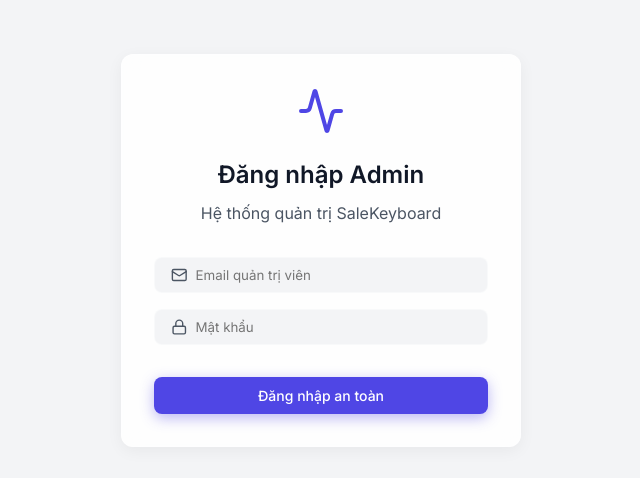
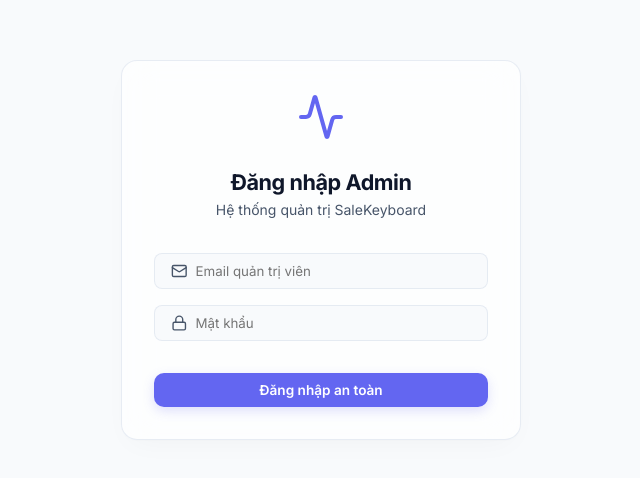
Before and after one commit to mun0602/web_management_sale_fresh, a Next.js app: page /login in a window 1280 px wide. Shown: the part 150-628 px from the top of the page, without its empty margins (319-959 px from the left). Built offline with nearby package versions, Linux system fonts and the light colour scheme; no server answers.

Commit message:
feat: add mock dashboard APIs and enhance overall styling with elegant Glassmorphism

```diff
--- a/src/app/globals.css
+++ b/src/app/globals.css
@@ -1,86 +1,148 @@
+:root {
+  /* Premium Slate & Indigo Color Palette */
+  --bg-color: #f8fafc;
+  --text-primary: #0f172a;
+  --text-secondary: #475569;
 
-:root {
-  /* Color Palette */
-  --bg-color: #f3f4f6;
-  --text-primary: #111827;
-  --text-secondary: #4b5563;
-  --primary: #4f46e5;
-  --primary-hover: #4338ca;
-  --accent: #06b6d4;
-  --success: #10b981;
-  --danger: #ef4444;
-  --warning: #f59e0b;
+  --primary: #6366f1; /* Indigo 500 */
+  --primary-hover: #4f46e5; /* Indigo 600 */
+  --primary-light: rgba(99, 102, 241, 0.08);
+  --primary-light-hover: rgba(99, 102, 241, 0.15);
 
-  --surface-bg: rgba(255, 255, 255, 0.85);
-  --surface-border: rgba(255, 255, 255, 0.4);
-  --glass-shadow: 0 8px 32px 0 rgba(31, 38, 135, 0.07);
-  --header-height: 64px;
+  --accent: #06b6d4; /* Cyan */
+  --success: #10b981; /* Emerald */
+  --danger: #f43f5e; /* Rose */
+  --warning: #f59e0b; /* Amber */
+
+  /* Glassmorphism Tokens */
+  --surface-bg: rgba(255, 255, 255, 0.7);
+  --surface-border: rgba(226, 232, 240, 0.8);
+  --glass-shadow: 0 10px 30px -10px rgba(0, 0, 0, 0.04), 0 1px 3px rgba(0, 0, 0, 0.02);
+  --card-shadow: 0 20px 25px -5px rgba(0, 0, 0, 0.02), 0 10px 10px -5px rgba(0, 0, 0, 0.02);
+
+  --header-height: 72px;
   --sidebar-width: 260px;
 }
 
 [data-theme='dark'] {
-  --bg-color: #0f172a;
+  --bg-color: #0b0f19;
   --text-primary: #f8fafc;
   --text-secondary: #94a3b8;
-  --primary: #6366f1;
-  --primary-hover: #818cf8;
-  --surface-bg: rgba(30, 41, 59, 0.7);
-  --surface-border: rgba(255, 255, 255, 0.1);
-  --glass-shadow: 0 8px 32px 0 rgba(0, 0, 0, 0.3);
+
+  --primary: #818cf8;
+  --primary-hover: #6366f1;
+  --primary-light: rgba(129, 140, 248, 0.1);
+  --primary-light-hover: rgba(129, 140, 248, 0.2);
+
+  --surface-bg: rgba(17, 24, 39, 0.7);
+  --surface-border: rgba(255, 255, 255, 0.06);
+  --glass-shadow: 0 10px 30px -10px rgba(0, 0, 0, 0.3), 0 1px 3px rgba(0, 0, 0, 0.1);
+  --card-shadow: 0 20px 25px -5px rgba(0, 0, 0, 0.2), 0 10px 10px -5px rgba(0, 0, 0, 0.1);
 }
 
 * {
   box-sizing: border-box;
   margin: 0;
   padding: 0;
-  font-family: var(--font-inter), 'Inter', sans-serif;
+  font-family: var(--font-inter), 'Inter', -apple-system, BlinkMacSystemFont, sans-serif;
+  -webkit-font-smoothing: antialiased;
+  -moz-osx-font-smoothing: grayscale;
 }
 
 body {
   background-color: var(--bg-color);
   color: var(--text-primary);
-  line-height: 1.5;
+  line-height: 1.6;
   transition: background-color 0.3s ease, color 0.3s ease;
   overflow-x: hidden;
+  position: relative;
 }
 
-/* Glassmorphism Classes */
+/* Ambient glow backgrounds */
+body::before {
+  content: "";
+  position: absolute;
+  top: 0;
+  left: 20%;
+  width: 600px;
+  height: 600px;
+  background: radial-gradient(circle, rgba(99, 102, 241, 0.03) 0%, rgba(99, 102, 241, 0) 70%);
+  z-index: -1;
+  pointer-events: none;
+}
+
+body::after {
+  content: "";
+  position: absolute;
+  bottom: 10%;
+  right: 10%;
+  width: 400px;
+  height: 400px;
+  background: radial-gradient(circle, rgba(6, 182, 212, 0.02) 0%, rgba(6, 182, 212, 0) 70%);
+  z-index: -1;
+  pointer-events: none;
+}
+
+/* Glassmorphism Components */
 .glass-panel {
   background: var(--surface-bg);
-  backdrop-filter: blur(12px);
-  -webkit-backdrop-filter: blur(12px);
+  backdrop-filter: blur(16px);
+  -webkit-backdrop-filter: blur(16px);
   border: 1px solid var(--surface-border);
   box-shadow: var(--glass-shadow);
   border-radius: 16px;
+  transition: all 0.3s cubic-bezier(0.4, 0, 0.2, 1);
 }
 
 .glass-card {
   background: var(--surface-bg);
-  backdrop-filter: blur(10px);
-  -webkit-backdrop-filter: blur(10px);
+  backdrop-filter: blur(16px);
+  -webkit-backdrop-filter: blur(16px);
   border: 1px solid var(--surface-border);
-  box-shadow: 0 4px 16px 0 rgba(0, 0, 0, 0.05);
-  border-radius: 12px;
-  padding: 20px;
-  transition: transform 0.2s ease, box-shadow 0.2s ease;
+  box-shadow: var(--glass-shadow);
+  border-radius: 16px;
+  padding: 1.5rem;
+  transition: all 0.3s cubic-bezier(0.4, 0, 0.2, 1);
 }
 
 .glass-card:hover {
   transform: translateY(-2px);
-  box-shadow: var(--glass-shadow);
+  box-shadow: var(--card-shadow);
+  border-color: rgba(99, 102, 241, 0.15);
 }
 
 /* Typography */
-h1 { font-size: 1.875rem; font-weight: 700; margin-bottom: 0.5rem; letter-spacing: -0.025em; }
-h2 { font-size: 1.5rem; font-weight: 600; margin-bottom: 0.5rem; }
-h3 { font-size: 1.25rem; font-weight: 600; }
-p { color: var(--text-secondary); }
+h1 {
+  font-size: 1.75rem;
+  font-weight: 700;
+  color: var(--text-primary);
+  letter-spacing: -0.03em;
+  margin-bottom: 0.25rem;
+}
 
-/* Layout */
+h2 {
+  font-size: 1.35rem;
+  font-weight: 650;
+  color: var(--text-primary);
+  letter-spacing: -0.02em;
+}
+
+h3 {
+  font-size: 1.15rem;
+  font-weight: 600;
+  color: var(--text-primary);
+  letter-spacing: -0.01em;
+}
+
+p {
+  color: var(--text-secondary);
+  font-size: 0.875rem;
+}
+
+/* Layout Grid & Sidebar */
 .app-layout {
   display: flex;
   min-height: 100vh;
-  position: relative;
 }
 
 .sidebar {
@@ -92,70 +154,74 @@
   z-index: 50;
   display: flex;
   flex-direction: column;
-  padding: 1.5rem;
+  padding: 2rem 1.5rem;
   border-right: 1px solid var(--surface-border);
-  background: var(--surface-bg);
+  background: rgba(255, 255, 255, 0.45);
   backdrop-filter: blur(20px);
-  transition: transform 0.3s ease;
+  -webkit-backdrop-filter: blur(20px);
+  transition: transform 0.3s cubic-bezier(0.4, 0, 0.2, 1);
 }
 
 .sidebar-logo {
-  font-size: 1.5rem;
+  font-size: 1.35rem;
   font-weight: 800;
-  background: linear-gradient(135deg, var(--primary), var(--accent));
+  background: linear-gradient(135deg, var(--primary) 30%, var(--accent) 100%);
   -webkit-background-clip: text;
   -webkit-text-fill-color: transparent;
-  margin-bottom: 2rem;
   display: flex;
   align-items: center;
-  gap: 0.5rem;
+  gap: 0.625rem;
+  letter-spacing: -0.03em;
 }
 
 .nav-menu {
   display: flex;
   flex-direction: column;
-  gap: 0.5rem;
+  gap: 0.375rem;
   list-style: none;
+  margin-top: 2rem;
 }
 
 .nav-item {
   display: flex;
   align-items: center;
   gap: 0.75rem;
-  padding: 0.875rem 1rem;
-  border-radius: 10px;
+  padding: 0.75rem 1rem;
+  border-radius: 12px;
   color: var(--text-secondary);
   text-decoration: none;
   font-weight: 500;
-  transition: all 0.2s ease;
+  font-size: 0.9rem;
+  transition: all 0.2s cubic-bezier(0.4, 0, 0.2, 1);
 }
 
-.nav-item:hover, .nav-item.active {
-  background: rgba(79, 70, 229, 0.1);
+.nav-item:hover {
+  background: var(--primary-light);
   color: var(--primary);
+  transform: translateX(2px);
 }
 
 .nav-item.active {
   font-weight: 600;
-  background: linear-gradient(90deg, rgba(79, 70, 229, 0.15), transparent);
-  border-left: 3px solid var(--primary);
+  background: var(--primary-light-hover);
+  color: var(--primary);
 }
 
 .main-content {
   flex: 1;
   margin-left: var(--sidebar-width);
   min-height: 100vh;
-  padding: 2rem;
+  padding: 2.5rem;
   transition: margin-left 0.3s ease;
 }
 
-/* Header */
+/* Header UI */
 .top-header {
   display: flex;
   justify-content: space-between;
   align-items: center;
   margin-bottom: 2rem;
-  padding-bottom: 1rem;
+  padding-bottom: 1.25rem;
   border-bottom: 1px solid var(--surface-border);
 }
 
@@ -166,25 +232,32 @@
   color: var(--text-primary);
   cursor: pointer;
   padding: 0.5rem;
-  margin-right: 1rem;
+  border-radius: 8px;
+  transition: background 0.2s;
+}
+
+.mobile-menu-btn:hover {
+  background: rgba(0, 0, 0, 0.03);
 }
 
 .user-profile {
   display: flex;
   align-items: center;
-  gap: 1rem;
+  gap: 0.875rem;
 }
 
 .avatar {
-  width: 40px;
-  height: 40px;
-  border-radius: 50%;
-  background: var(--primary);
+  width: 38px;
+  height: 38px;
+  border-radius: 10px;
+  background: linear-gradient(135deg, var(--primary) 0%, var(--primary-hover) 100%);
   color: white;
   display: flex;
   align-items: center;
   justify-content: center;
   font-weight: 600;
+  font-size: 0.875rem;
+  box-shadow: 0 4px 10px rgba(99, 102, 241, 0.25);
 }
 
 /* Buttons */
@@ -193,54 +266,55 @@
   align-items: center;
   justify-content: center;
   gap: 0.5rem;
-  padding: 0.625rem 1.25rem;
-  font-size: 0.875rem;
-  font-weight: 500;
-  border-radius: 8px;
+  padding: 0.55rem 1.15rem;
+  font-size: 0.85rem;
+  font-weight: 550;
+  border-radius: 10px;
   border: none;
   cursor: pointer;
-  transition: all 0.2s ease;
+  transition: all 0.2s cubic-bezier(0.4, 0, 0.2, 1);
 }
 
 .btn-primary {
   background: var(--primary);
   color: white;
-  box-shadow: 0 4px 14px 0 rgba(79, 70, 229, 0.39);
+  box-shadow: 0 4px 12px 0 rgba(99, 102, 241, 0.2);
 }
 
 .btn-primary:hover {
   background: var(--primary-hover);
   transform: translateY(-1px);
-  box-shadow: 0 6px 20px rgba(79, 70, 229, 0.23);
+  box-shadow: 0 6px 16px rgba(99, 102, 241, 0.3);
 }
 
 .btn-outline {
-  background: transparent;
+  background: var(--surface-bg);
   color: var(--text-primary);
   border: 1px solid var(--surface-border);
 }
 
 .btn-outline:hover {
-  background: rgba(0,0,0,0.05);
+  background: rgba(0, 0, 0, 0.02);
+  border-color: rgba(99, 102, 241, 0.2);
 }
 
 /* Tables */
 .table-container {
   width: 100%;
   overflow-x: auto;
-  border-radius: 12px;
+  border-radius: 16px;
   background: var(--surface-bg);
   border: 1px solid var(--surface-border);
+  box-shadow: var(--glass-shadow);
 }
 
 table {
   width: 100%;
   border-collapse: collapse;
-  min-width: 800px; /* Ensure table scrolls horizontally on small screens */
 }
 
 th, td {
-  padding: 1rem;
+  padding: 0.875rem 1.25rem;
   text-align: left;
   border-bottom: 1px solid var(--surface-border);
 }
@@ -248,10 +322,10 @@
 th {
   font-weight: 600;
   color: var(--text-secondary);
-  font-size: 0.875rem;
+  font-size: 0.75rem;
   text-transform: uppercase;
-  letter-spacing: 0.05em;
-  background: rgba(0,0,0,0.02);
+  letter-spacing: 0.06em;
+  background: rgba(0, 0, 0, 0.01);
 }
 
 tr:last-child td {
@@ -259,81 +333,80 @@
 }
 
 tr:hover td {
-  background: rgba(0,0,0,0.02);
+  background: rgba(99, 102, 241, 0.01);
 }
 
 /* Badges */
 .badge {
   display: inline-flex;
   align-items: center;
-  padding: 0.25rem 0.625rem;
-  border-radius: 9999px;
-  font-size: 0.75rem;
+  padding: 0.2rem 0.55rem;
+  border-radius: 6px;
+  font-size: 0.725rem;
   font-weight: 600;
+  letter-spacing: 0.02em;
 }
 
-.badge-success { background: rgba(16, 185, 129, 0.1); color: var(--success); }
-.badge-warning { background: rgba(245, 158, 11, 0.1); color: var(--warning); }
-.badge-danger { background: rgba(239, 68, 68, 0.1); color: var(--danger); }
-.badge-primary { background: rgba(79, 70, 229, 0.1); color: var(--primary); }
+.badge-success { background: rgba(16, 185, 129, 0.08); color: var(--success); }
+.badge-warning { background: rgba(245, 158, 11, 0.08); color: var(--warning); }
+.badge-danger { background: rgba(244, 63, 94, 0.08); color: var(--danger); }
+.badge-primary { background: rgba(99, 102, 241, 0.08); color: var(--primary); }
 
-/* Dashboard Grid */
+/* Dashboard Styling */
 .dashboard-grid {
   display: grid;
-  grid-template-columns: repeat(auto-fit, minmax(280px, 1fr));
-  gap: 1.5rem;
-  margin-bottom: 2rem;
+  grid-template-columns: repeat(auto-fit, minmax(240px, 1fr));
+  gap: 1.25rem;
+  margin-bottom: 1.5rem;
 }
 
 .kpi-card {
   display: flex;
   flex-direction: column;
-  gap: 0.5rem;
+  gap: 0.375rem;
+  padding: 1.25rem;
 }
 
 .kpi-title {
   color: var(--text-secondary);
-  font-size: 0.875rem;
-  font-weight: 500;
+  font-size: 0.8rem;
+  font-weight: 550;
   display: flex;
   align-items: center;
   gap: 0.5rem;
 }
 
 .kpi-value {
-  font-size: 2rem;
+  font-size: 1.65rem;
   font-weight: 700;
   color: var(--text-primary);
+  letter-spacing: -0.02em;
+  margin-top: 0.15rem;
 }
 
-.kpi-trend {
-  display: inline-flex;
-  align-items: center;
-  font-size: 0.875rem;
-  font-weight: 500;
-  gap: 0.25rem;
-}
-
-.trend-up { color: var(--success); }
-.trend-down { color: var(--danger); }
-
-/* Utilities */
+/* Flex / Spacing utilities */
 .flex { display: flex; }
 .flex-col { display: flex; flex-direction: column; }
 .items-center { align-items: center; }
 .justify-between { justify-content: space-between; }
+.justify-center { justify-content: center; }
+.justify-end { justify-content: flex-end; }
 .gap-2 { gap: 0.5rem; }
 .gap-4 { gap: 1rem; }
 .gap-8 { gap: 2rem; }
 .mt-4 { margin-top: 1rem; }
+.mb-2 { margin-bottom: 0.5rem; }
 .mb-4 { margin-bottom: 1rem; }
 .mb-6 { margin-bottom: 1.5rem; }
 .mb-8 { margin-bottom: 2rem; }
 .p-4 { padding: 1rem; }
-.justify-end { justify-content: flex-end; }
+.p-8 { padding: 2rem; }
+.p-12 { padding: 3rem; }
+.ml-3 { margin-left: 0.75rem; }
+.mb-0 { margin-bottom: 0 !important; }
 .w-full { width: 100%; }
 
-/* Screen Reader Only Utility for A11y */
+/* Screen Reader Only Utility */
 .sr-only {
   position: absolute;
   width: 1px;
@@ -346,14 +419,22 @@
   border-width: 0;
 }
 
-/* -------------------- RESPONSIVE MEDIA QUERIES -------------------- */
+/* Animations */
+@keyframes spin {
+  from { transform: rotate(0deg); }
+  to { transform: rotate(360deg); }
+}
 
-/* Overlay when sidebar is open on mobile */
+.animate-spin {
+  animation: spin 1s linear infinite;
+}
+
+/* Responsive Media Queries */
 .sidebar-overlay {
   display: none;
   position: fixed;
   inset: 0;
-  background: rgba(0, 0, 0, 0.5);
+  background: rgba(15, 23, 42, 0.3);
   z-index: 40;
   backdrop-filter: blur(4px);
 }
@@ -365,7 +446,6 @@
 }
 
 @media (max-width: 768px) {
-  /* Hide sidebar by default on mobile/tablet */
   .sidebar {
     transform: translateX(-100%);
   }
@@ -380,7 +460,7 @@
 
   .main-content {
     margin-left: 0;
-    padding: 1rem;
+    padding: 1.5rem;
   }
 
   .mobile-menu-btn {
@@ -401,31 +481,6 @@
     display: flex;
     align-items: center;
   }
-
-  .user-profile {
-    align-self: flex-end;
-  }
-
-  /* Responsive action bars in pages */
-  .flex.justify-between.items-center.mb-8 {
-    flex-direction: column;
-    align-items: flex-start;
-    gap: 1rem;
-  }
-
-  .glass-card.mb-4.flex {
-    flex-direction: column;
-    align-items: stretch;
-  }
-
-  .glass-card.mb-4.flex .flex.items-center.gap-4 {
-    flex-direction: column;
-    align-items: stretch;
-  }
-
-  .glass-card.mb-4.flex input {
-    width: 100%;
-  }
 }
 
 .hide-on-mobile { display: flex; }
```
Also changed, not shown: src/app/api/admin/dashboard/summary/route.ts (added, +20 -0 lines), src/app/api/admin/revenue/timeseries/route.ts (added, +25 -0 lines).
